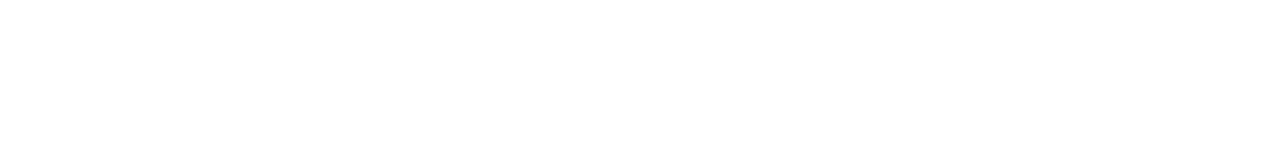
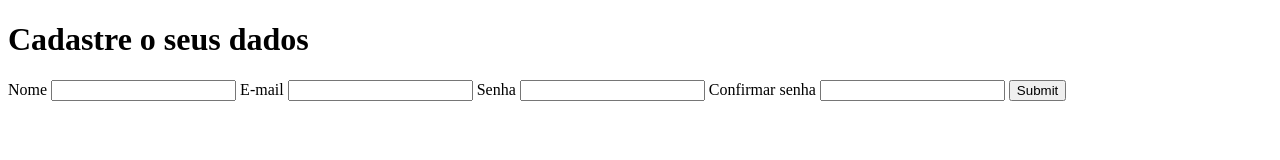
Before and after one commit to WenderG/Ficha_de_inscricao, a plain HTML site: page index.html in a window 1280 px wide. Drawn offline with Linux system fonts and the light colour scheme.

Commit message:
:bricks: ci: Infraestrutura

```diff
--- a/index.html
+++ b/index.html
@@ -4,9 +4,23 @@
     <meta charset="UTF-8">
     <meta http-equiv="X-UA-Compatible" content="IE=edge">
     <meta name="viewport" content="width=device-width, initial-scale=1.0">
+    <link rel="stylesheet" href="./assets/css/index.css">
     <title>Ficha de Inscrição</title>
 </head>
 <body>
-
+    <h1>Cadastre o seus dados</h1>
+    <section>
+        <form>
+            <label for="Nome">Nome</label>
+            <input type="text" required>
+            <label for="email">E-mail</label>
+            <input type="email" required>
+            <label for="senha">Senha</label>
+            <input type="password" required>
+            <label for="c_senha">Confirmar senha</label>
+            <input type="password" required>
+            <input type="submit">
+        </form>
+    </section>
 </body>
 </html>
```
